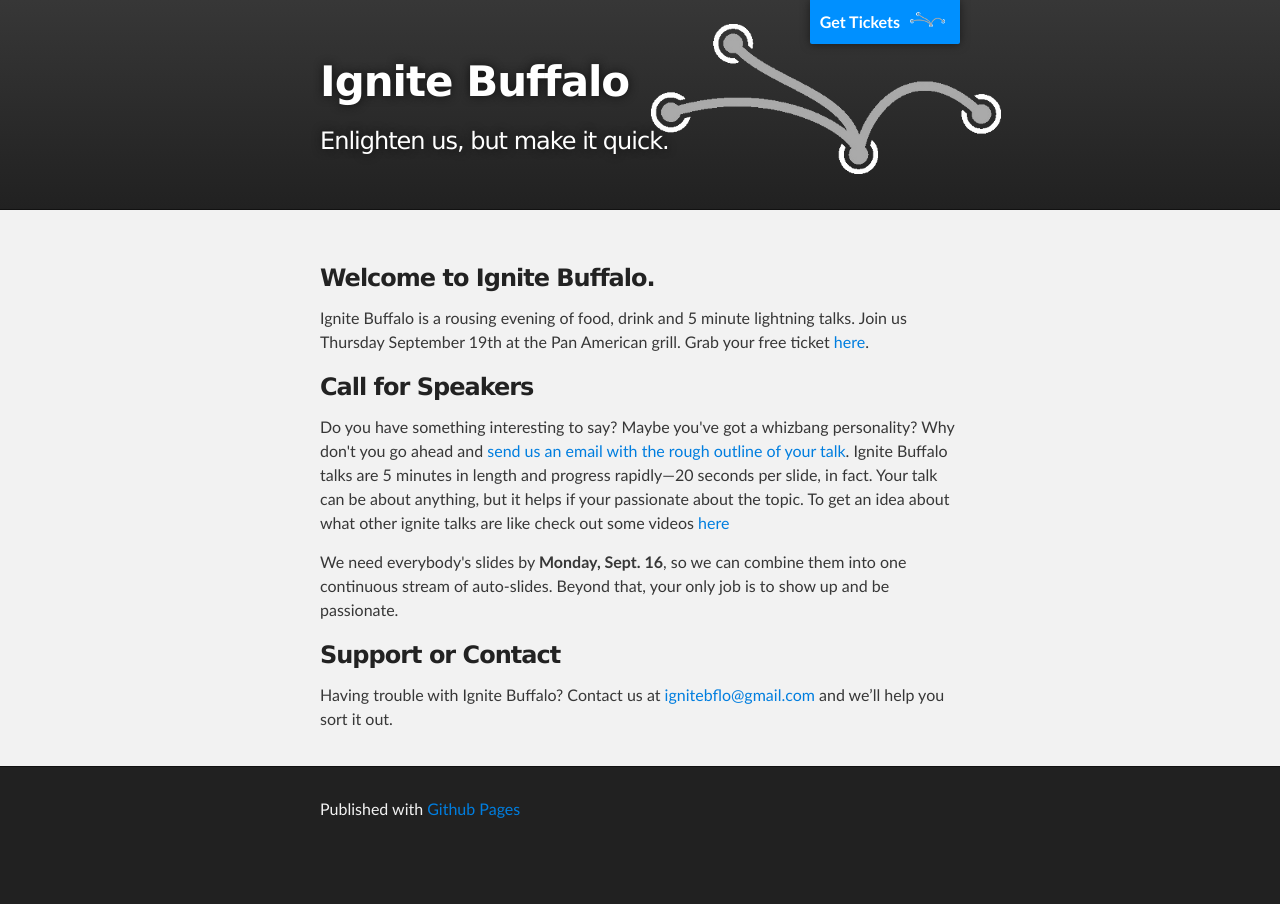
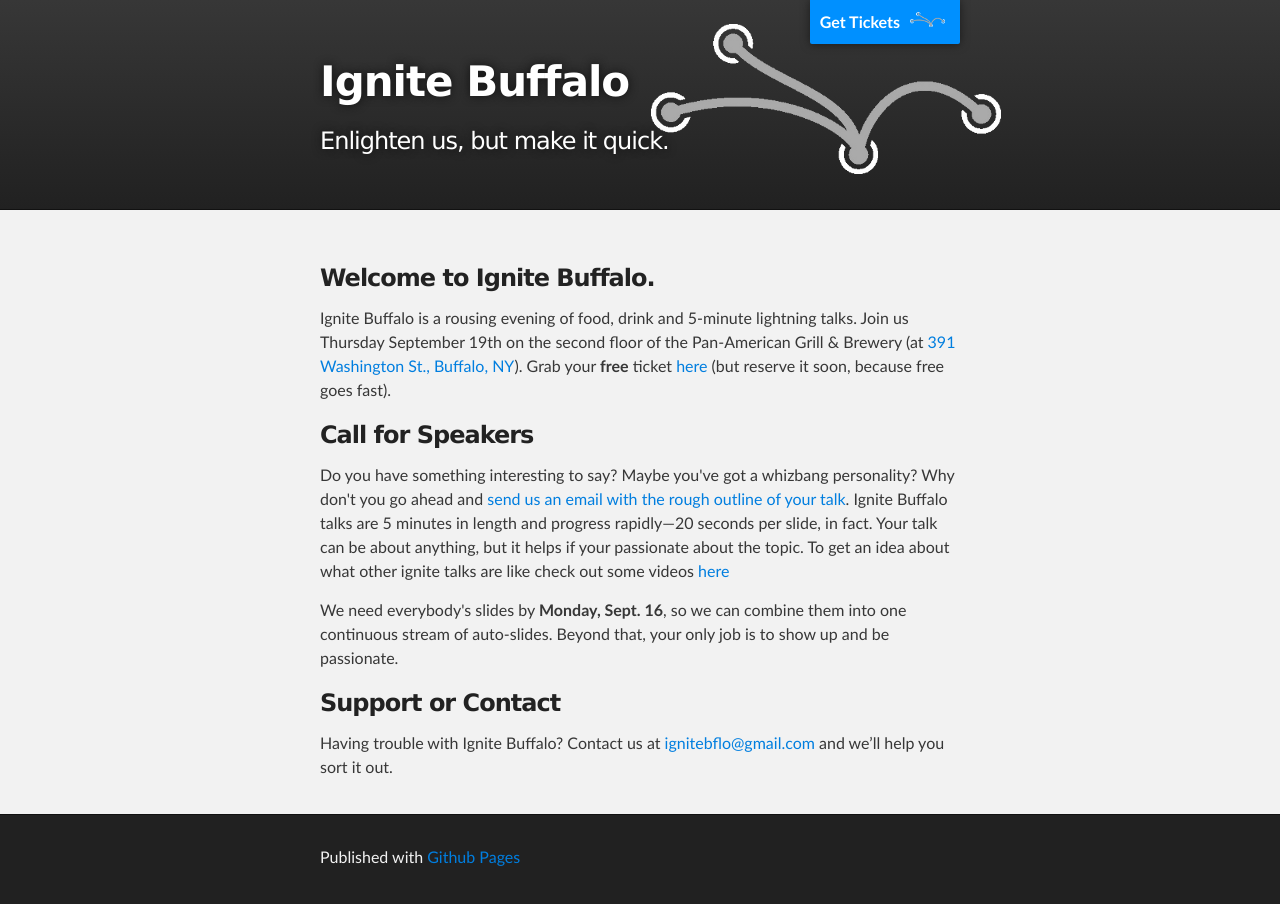
Before and after one commit to ignitebflo/ignitebflo.github.io, a Jekyll site: the page index.html, which Jekyll copies as it is, in a window 1280 px wide. Built offline with Jekyll 4.4.1, drawn with Linux system fonts in a browser that asks for light colours.

Commit message:
Added location/map link
Along with "Reserve your ticket now" verbiage.

```diff
--- a/index.html
+++ b/index.html
@@ -30,7 +30,7 @@
         <h3>
 <a name="welcome-to-ignite-buffalo" class="anchor" href="#welcome-to-ignite-buffalo"><span class="octicon octicon-link"></span></a>Welcome to Ignite Buffalo.</h3>
 
-<p>Ignite Buffalo is a rousing evening of food, drink and 5 minute lightning talks. Join us Thursday September 19th at the Pan American grill. Grab your free ticket <a href="https://ignitebflo.eventbrite.com">here</a>.</p>
+<p>Ignite Buffalo is a rousing evening of food, drink and 5-minute lightning talks. Join us Thursday September 19th on the second floor of the Pan-American Grill & Brewery (at <a href="https://www.google.com/maps?q=Pan-American+Grill+%26+Brewery,+Washington+Street,+Buffalo,+NY&hl=en&ll=42.885398,-78.873467&spn=0.008647,0.01929&sll=42.896239,-78.876017&sspn=0.138332,0.308647&oq=pan-amer&t=m&z=16">391 Washington St., Buffalo, NY</a>). Grab your <strong>free</strong> ticket <a href="https://ignitebflo.eventbrite.com">here</a> (but reserve it soon, because free goes fast).</p>
 
 
 <h3>
```
